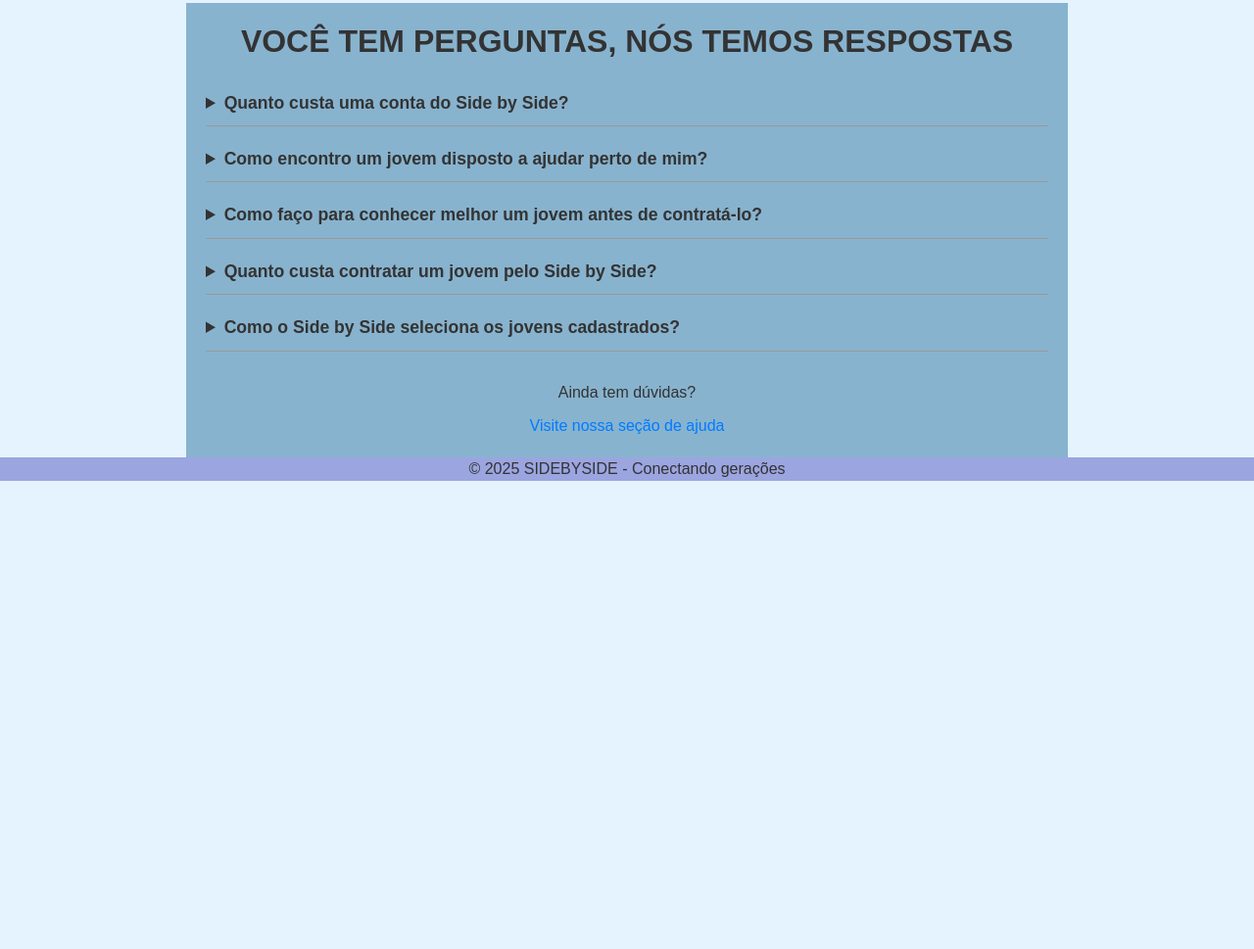
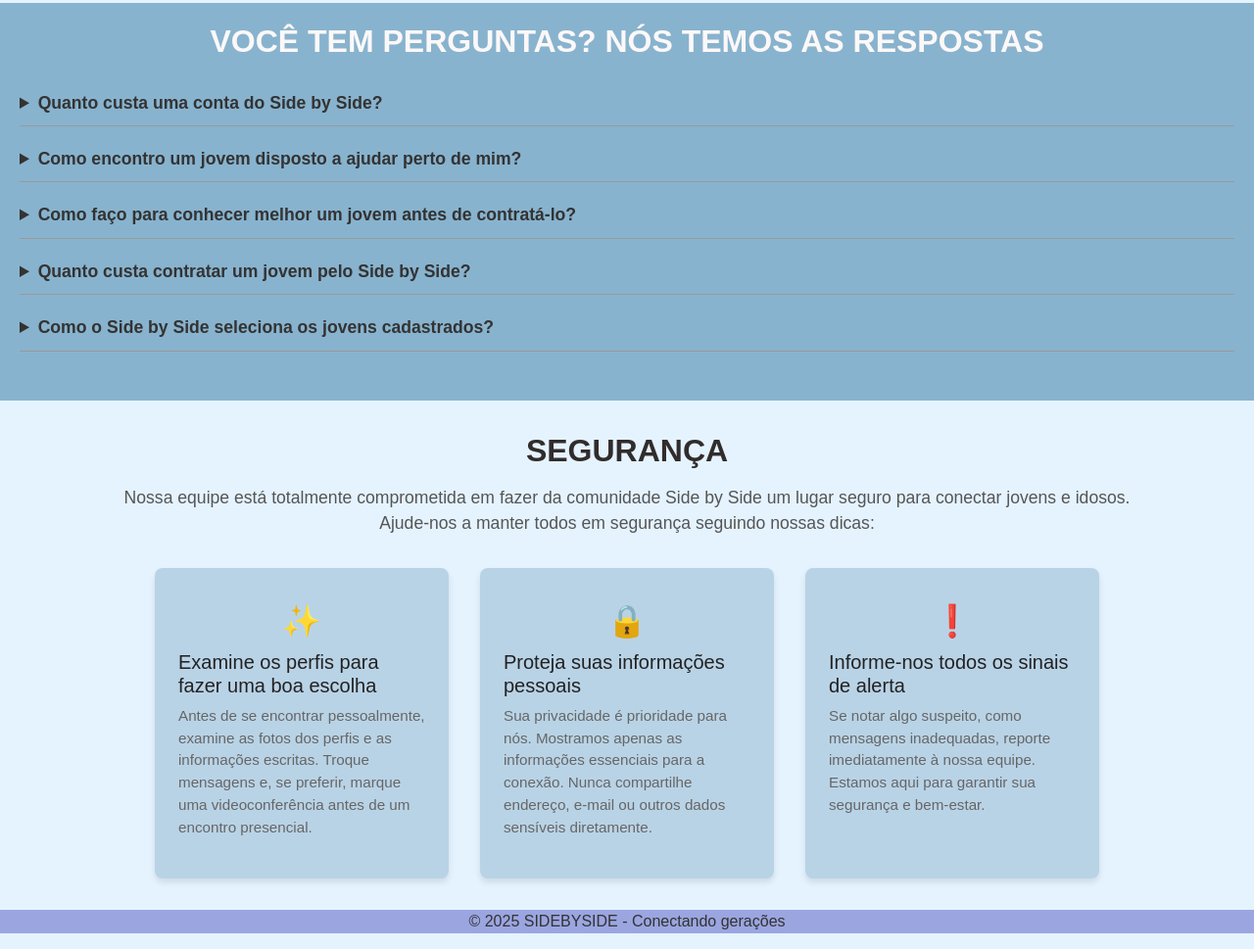
Before and after one commit to NathalyeJG/testefront, a plain HTML site: page index.html in a window 1280 px wide. Shown: the part 1218-2187 px from the top of the page at 98% size. Before the commit the page ends 1725 px from the top, so only its background shows below. Drawn offline with nearby package versions, Linux system fonts and the light colour scheme.

Commit message:
fazendo alteraçes

```diff
--- a/css/style.css
+++ b/css/style.css
@@ -1,4 +1,5 @@
 #video-banner video {
+  border-bottom: 2px solid #0c7077; /* Detalhe em verde*/
     max-height: 500px; /* Define uma altura máxima, ajuste conforme necessário */
     object-fit: cover; /* Ajusta como o vídeo se encaixa no espaço */
   }
@@ -146,7 +147,7 @@
 
 .text-cards-img a {
   text-decoration: none;
-  color: #5e5ed8; /* Substitua pela cor desejada */
+  color: #9494af;
 }
 
 .text-cards-img a:hover {
@@ -176,19 +177,20 @@ body {
 }
 
 .faq-section {
-  max-width: 900px;
+  max-width: 1500px;
   margin: 0 auto;
   padding: 20px;
 }
 
 .faq-header {
   text-align: center;
+
 }
 
 .faq-header h1 {
   font-size: 2rem;
   font-weight: bold;
-  color: #333;
+  color: #fcf8f8;
   margin-bottom: 20px;
 }
 
@@ -212,6 +214,8 @@ summary {
   font-size: 1.1rem;
   font-weight: bold;
   cursor: pointer;
+
+
 }
 
 summary::marker {
@@ -221,7 +225,7 @@ summary::marker {
 details p {
   margin: 10px 0;
   font-size: 0.95rem;
-  color: #666;
+  color: #363535;
 }
 
 .faq-footer {
@@ -249,3 +253,71 @@ details p {
 
 
 }
+/*////////////////////////////////////////////SEGURANÇA//////////////////////////////////////////////////////////////////////*/
+
+.safety-section {
+  text-align: center;
+  padding: 2rem;
+  /* background-color: #f9fafb; */
+  transition: background-color 0.3s ease; Transição suave da mudança de fundo
+
+}
+
+
+.safety-section h2 {
+  font-size: 2rem;
+  font-weight: bold;
+  margin-bottom: 1rem;
+  color: #312c2c;
+}
+
+.safety-section .intro-text {
+  font-size: 1.1rem;
+  color: #555;
+  margin-bottom: 2rem;
+}
+
+.tips-container {
+  display: flex;
+  flex-wrap: wrap;
+  justify-content: center;
+  gap: 2rem;
+}
+
+.tip {
+  background: rgb(185, 211, 230);
+  border-radius: 0.5rem;
+  box-shadow: 0 4px 6px rgba(0, 0, 0, 0.1);
+  padding: 1.5rem;
+  max-width: 300px;
+  text-align: left;
+}
+
+.tip .icon {
+  font-size: 2rem;
+  margin-bottom: 1rem;
+  color: #4CAF50;
+
+  /* Centralização */
+  display: flex;
+  justify-content: center;
+  align-items: center;
+  height: 60px; /* Altura ajustável conforme necessário */
+  width: 60px;  /* Largura ajustável conforme necessário */
+  margin: 0 auto; /* Centraliza horizontalmente dentro do pai */
+}
+
+
+
+
+.tip h3 {
+  font-size: 1.25rem;
+  color: #222;
+  margin-bottom: 0.5rem;
+}
+
+.tip p {
+  font-size: 0.95rem;
+  color: #666;
+  line-height: 1.5;
+}
--- a/index.html
+++ b/index.html
@@ -93,7 +93,7 @@
 </section>
 <section class="faq-section">
   <div class="faq-header">
-    <h1>VOCÊ TEM PERGUNTAS, NÓS TEMOS RESPOSTAS</h1>
+    <h1>VOCÊ TEM PERGUNTAS? NÓS TEMOS AS RESPOSTAS</h1>
    <!-- <img src="your-image-path.png" alt="Ícone ilustrativo" class="faq-image">-->
   </div>
   <div class="faq-questions">
@@ -128,8 +128,38 @@
     </details>
   </div>
   <div class="faq-footer">
-    <p>Ainda tem dúvidas?</p>
-    <a href="#">Visite nossa seção de ajuda</a>
+
+   <!-- <a href="#">Próximo</a>-->
+  </div>
+</section>
+
+<section>
+
+  <div class="safety-section">
+    <h2>SEGURANÇA</h2>
+    <p class="intro-text">Nossa equipe está totalmente comprometida em fazer da comunidade Side by Side um lugar seguro para conectar jovens e idosos. <br>Ajude-nos a manter todos em segurança seguindo nossas dicas:</p>
+
+    <div class="tips-container">
+      <div class="tip">
+        <div class="icon">✨</div>
+
+
+        <h3>Examine os perfis para fazer uma boa escolha</h3>
+        <p>Antes de se encontrar pessoalmente, examine as fotos dos perfis e as informações escritas. Troque mensagens e, se preferir, marque uma videoconferência antes de um encontro presencial.</p>
+      </div>
+
+      <div class="tip">
+        <div class="icon">🔒</div>
+        <h3>Proteja suas informações pessoais</h3>
+        <p>Sua privacidade é prioridade para nós. Mostramos apenas as informações essenciais para a conexão. Nunca compartilhe endereço, e-mail ou outros dados sensíveis diretamente.</p>
+      </div>
+
+      <div class="tip">
+        <div class="icon">❗</div>
+        <h3>Informe-nos todos os sinais de alerta</h3>
+        <p>Se notar algo suspeito, como mensagens inadequadas, reporte imediatamente à nossa equipe. Estamos aqui para garantir sua segurança e bem-estar.</p>
+      </div>
+    </div>
   </div>
 </section>
 
```
Also changed, not shown: assets/img/alerta.png (added), assets/img/atencao.png (added), assets/img/megafone.png (added), assets/img/seguranca.png (added).
